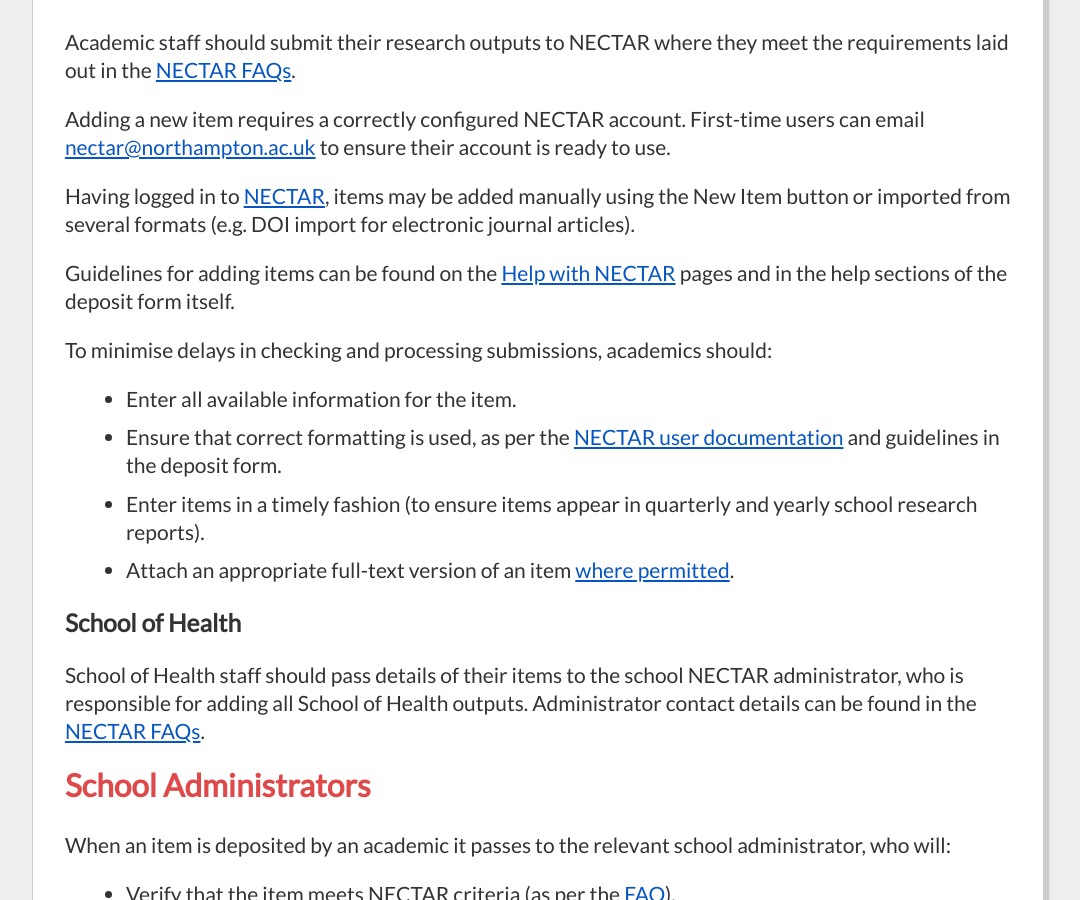
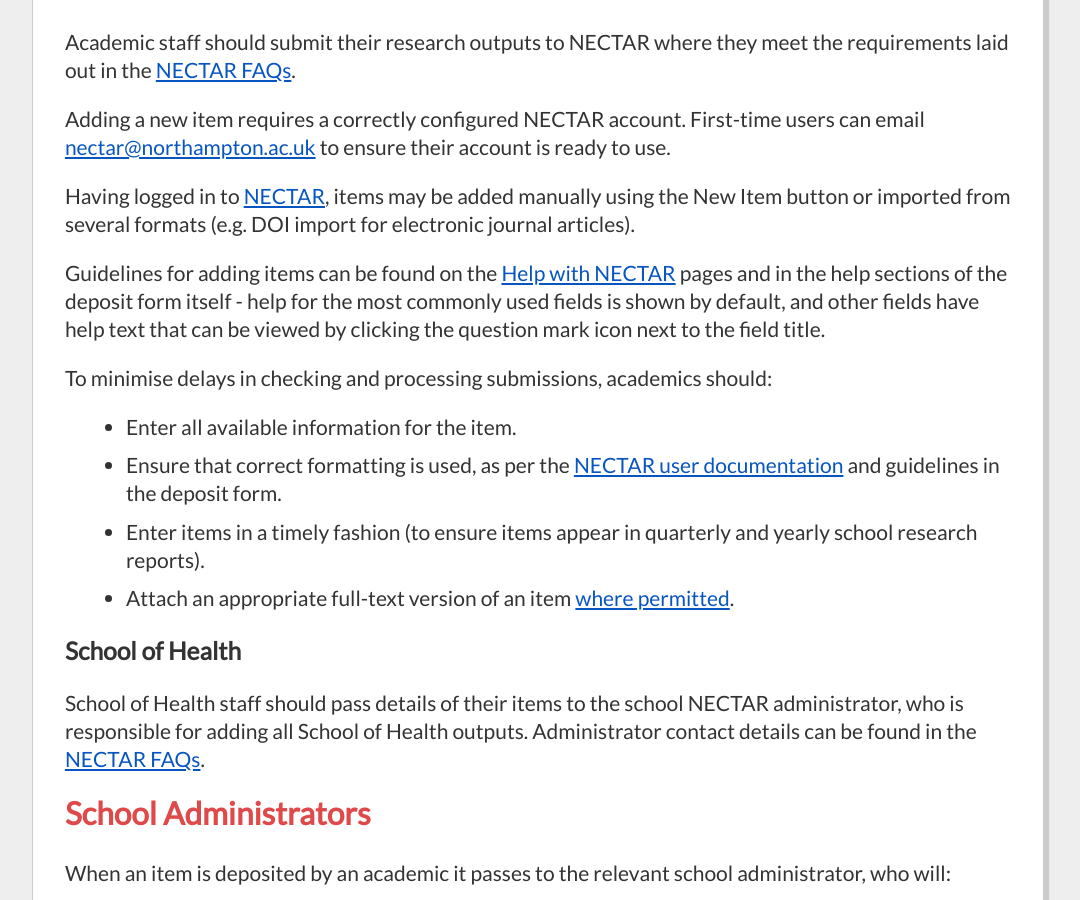
Before and after one commit to NickDimmock/nectar-roles, a Jekyll site: the page built from index.md, in a window 1280 px wide and 900 px high, scrolled down 683 px. Shown: the whole window, without its empty margins (102-1182 px from the left). Built offline with Jekyll 4.4.1, drawn with Linux system fonts in a browser that asks for light colours; nearby versions of some CDN libraries; Markdown is read by kramdown in place of the engine named in the settings.

Commit message:
Update index.md

```diff
--- a/index.md
+++ b/index.md
@@ -21,7 +21,7 @@
 
 Having logged in to [NECTAR](http://nectar.northampton.ac.uk), items may be added manually using the New Item button or imported from several formats (e.g. DOI import for electronic journal articles).
 
-Guidelines for adding items can be found on the [Help with NECTAR](http://nectar.northampton.ac.uk/help) pages and in the help sections of the deposit form itself.
+Guidelines for adding items can be found on the [Help with NECTAR](http://nectar.northampton.ac.uk/help) pages and in the help sections of the deposit form itself - help for the most commonly used fields is shown by default, and other fields have help text that can be viewed by clicking the question mark icon next to the field title.
 
 To minimise delays in checking and processing submissions, academics should:
 
```
